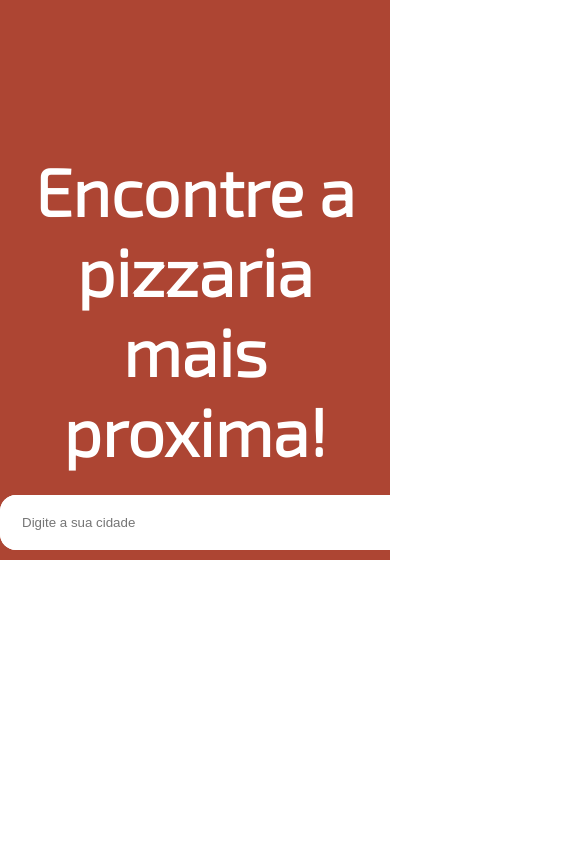
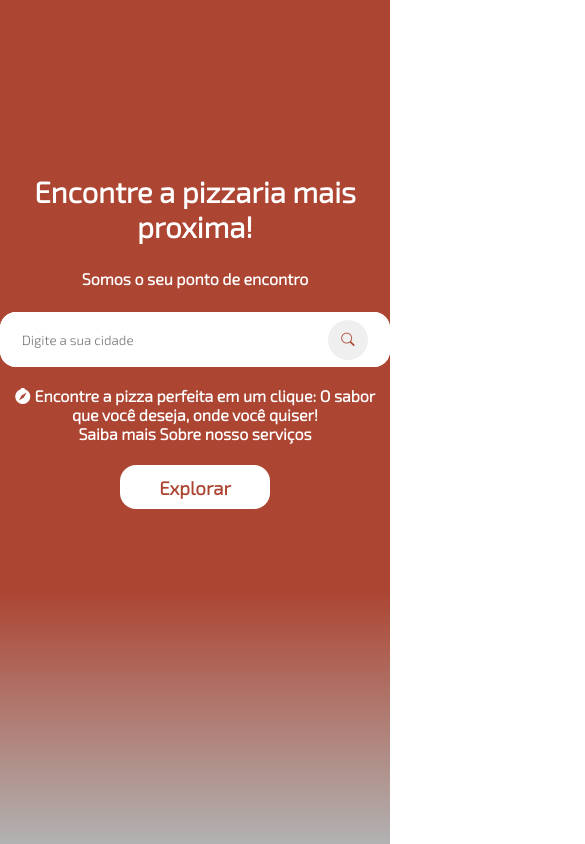
Before and after one commit to brendo-gomes-santana/PizzaMap, a plain HTML site: page site/index.html in a window 390 px wide. Shown: the top 844 px of the page, 585 px wide, since content can reach past the window. Drawn offline with nearby package versions, Linux system fonts and the light colour scheme.

Commit message:
Boas Vindas!... Moises
Commit...

```diff
--- a/site/css/inicio.css
+++ b/site/css/inicio.css
@@ -2,18 +2,30 @@
 nav {
 
 }
+.container{
+    height: 560px;
+    background: linear-gradient(var(--base--) 70%, var(--darck--));
+    position: absolute;
+    top: 0;
+    width: 100%;
+    height: 100%;
+
+
+}
 
 .input {
-    height: 560px;
-    background: var(--base--);
     text-align: center;
   }
   h2{
-    font-family: var(--fontePrimary--);
-    font-size: 50pt;
+    font-size: 22pt;
     padding-top: 150px;
     padding-bottom: 25px;
     color: var(--branca--);
+  }
+  .text{
+    color: var(--branca--);
+    width: 750px;
+    margin: 12px auto;
   }
 
   .inputBox{
@@ -46,3 +58,69 @@ nav {
       border: none;
       color: var(--base--);
   }
+  .pub{
+    color: var(--branca--);
+    font-weight: bold;
+  }
+  .explorarBtn{
+    margin-top: 22px;
+    width: 150px;
+    height: 44px;
+    border-radius: 16px;
+    border: none;
+    font-size: 14pt;
+    font-weight: bold;
+    color: var(--base--);
+    text-transform: capitalize;
+    cursor: pointer;
+    background-color: var(--branca--);
+    transition: transform .3s;
+  }.explorarBtn:hover{
+    transform: scale(1.02);
+  }
+  @media screen and (max-width:800px){
+
+.text{
+    color: var(--branca--);
+    font-family: var(--fontePrimary--);
+    width: 100%;
+    padding: 12px;
+    margin: 12px auto;
+  }
+    .inputBox{
+        position: relative;
+        display: flex;
+        align-items: center;
+        justify-content: center;
+        background-color: var(--branca--);
+        width: 500px;
+        height: 55px;
+        margin: 0 auto;
+        border-radius: 16px;
+        position: relative;
+    }
+    .inputBox > #pesquisa{
+        width: 100%;
+        height: 100%;
+        border-radius: 16px;
+        outline: none;
+        border: none;
+        padding: 12px 22px;
+    }
+
+  }
+
+  @media screen and (max-width:600px){
+    .inputBox{
+        position: relative;
+        display: flex;
+        align-items: center;
+        justify-content: center;
+        background-color: var(--branca--);
+        width: 100%;
+        height: 55px;
+        margin: 0 auto;
+        border-radius: 16px;
+        position: relative;
+    }
+  }
--- a/site/css/style.css
+++ b/site/css/style.css
@@ -1,5 +1,6 @@
 @import url('https://fonts.googleapis.com/css2?family=Exo+2:ital,wght@0,300;1,200&family=Roboto:ital,wght@0,100;0,300;0,400;1,100;1,300&display=swap');
 * {
+  font-family: var(--fontePrimary--);
   margin: 0;
   padding: 0;
   box-sizing: border-box;
@@ -10,6 +11,7 @@
     --fontePrimary--:'Exo 2', 'Roboto', sans-serif;
     --branca--:#fff;
     --base--:#ad4533;
+    --darck--:#0000004d;
 }
 ul{
     list-style: none;
--- a/site/index.html
+++ b/site/index.html
@@ -11,15 +11,21 @@
 </head>
 <body>
   <div class="container">
-    <header>
       <div class="input">
-        <h2>Encontre a pizzaria <br> mais proxima!</h2>
+        <!--  -->
+       <div class="text">
+        <h2>Encontre a pizzaria mais proxima!</h2>
+        <h4>Somos o seu ponto de encontro</h4>
+       </div>
+       <!--  -->
         <div class="inputBox">
           <input id="pesquisa" type="text" placeholder="Digite a sua cidade">
           <button type="button" id="buttonSearch"><i class="bi bi-search"></i></button>
         </div>
+        <br>
+        <h4 class="pub"><i class="bi bi-compass-fill"> </i>Encontre a pizza perfeita em um clique: O sabor que você deseja, onde você quiser! <br>Saiba mais Sobre nosso serviços </h4>
+        <button class="explorarBtn"> explorar</button>
       </div>
-    </header>
   </div>
 </body>
 </html>
```
